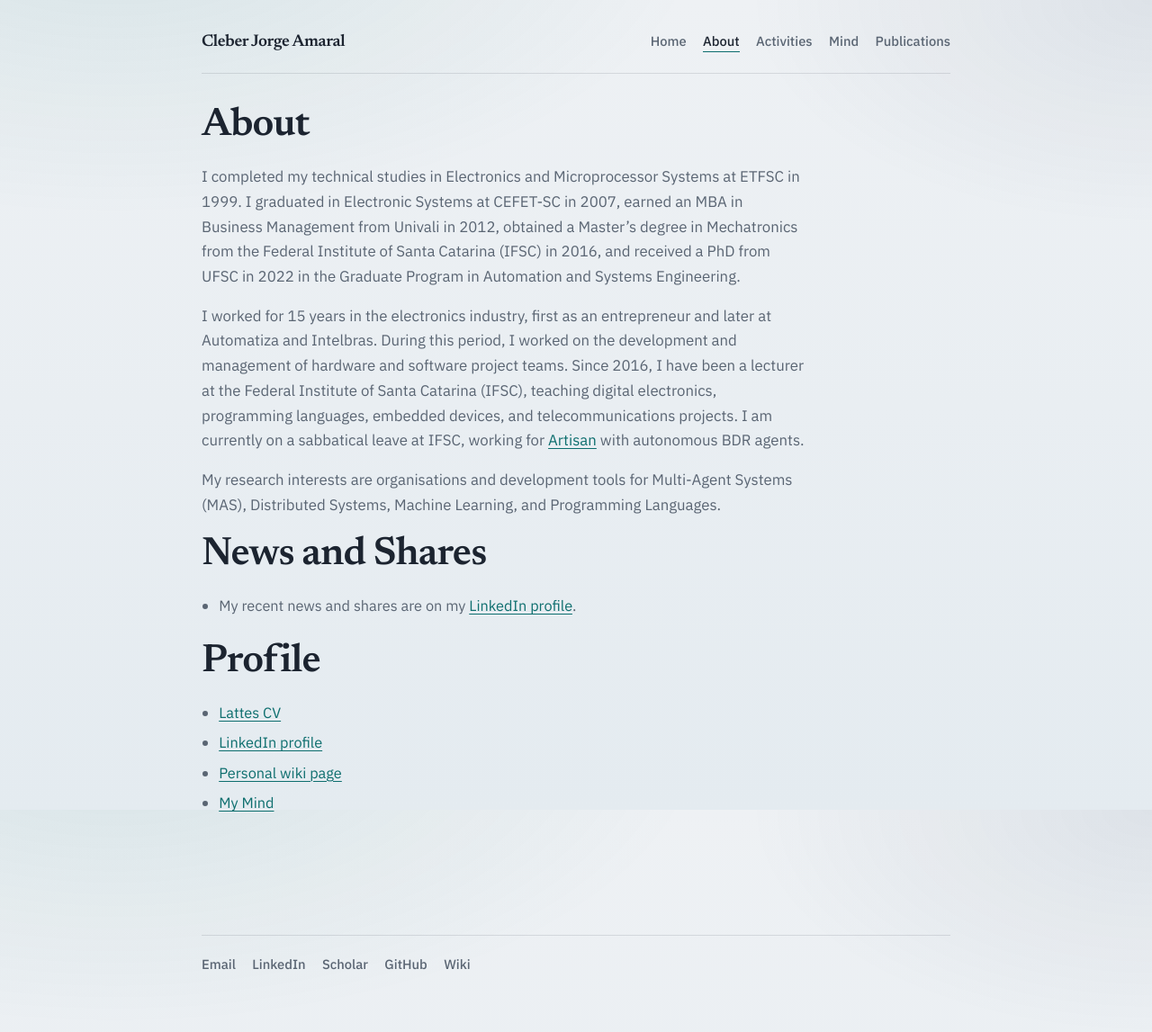
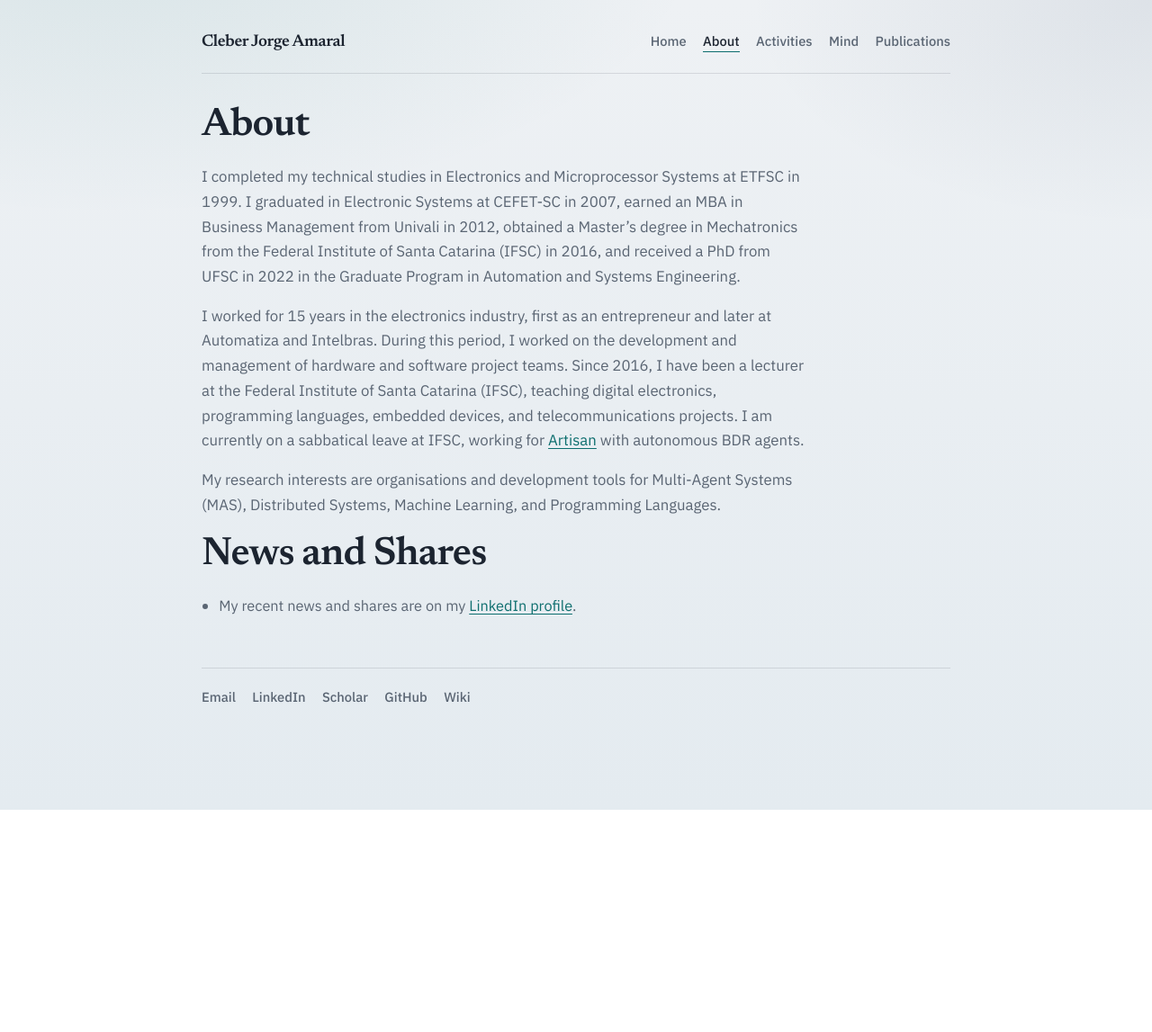
Before and after one commit to cleberjamaral/cleberjamaral.github.io, a Jekyll site: the page built from about/index.html, in a window 1280 px wide. Shown: the whole page at 90% size. Built offline with Jekyll 4.4.1, drawn with Linux system fonts in a browser that asks for light colours; after the commit the page ends 900 px from its top, so only the background shows below that.

Commit message:
fix: about page

```diff
--- a/about/index.html
+++ b/about/index.html
@@ -9,16 +9,6 @@ title: Cleber Jorge Amaral - about
 	<p>My research interests are organisations and development tools for Multi-Agent Systems (MAS), Distributed Systems, Machine Learning, and Programming Languages.</p>
 	<h1>News and Shares</h1>
 	<ul class="a">
-  		<li>My recent news and shares are on my <a href="https://www.linkedin.com/in/cleber-jorge-amaral-77827a10/detail/recent-activity/shares/">LinkedIn profile</a>.</li>
+  		<li>My recent news and shares are on my <a href="https://www.linkedin.com/in/cleber-jorge-amaral-77827a10/recent-activity/all/">LinkedIn profile</a>.</li>
 	</ul>
-
-	<h1>Profile</h1>
-	<ul class="a">
-  		<li><a href="http://lattes.cnpq.br/1527306876321584">Lattes CV</a></li>
-  		<li><a href="https://br.linkedin.com/in/cleber-jorge-amaral-77827a10">LinkedIn profile</a></li>
-  		<li><a href="https://wiki.sj.ifsc.edu.br/wiki/index.php/Usu%C3%A1rio:Cleber.amaral">Personal wiki page</a></li>
-  		<li><a href="https://cleberjamaral.gitbook.io/mind/">My Mind</a></li>
-	</ul>
-	<br>
-	<br>
 </div>
```
